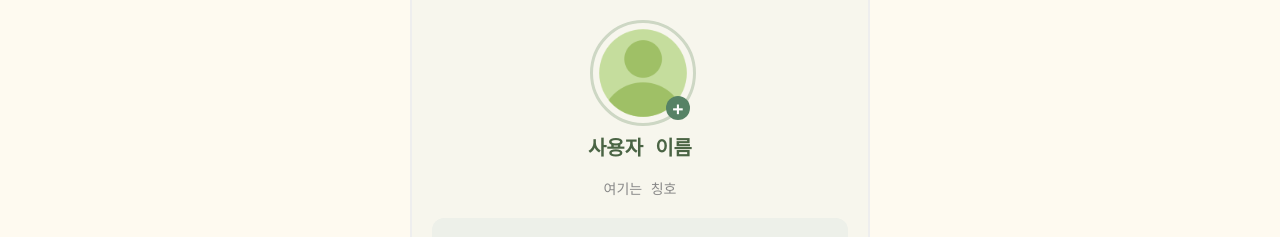
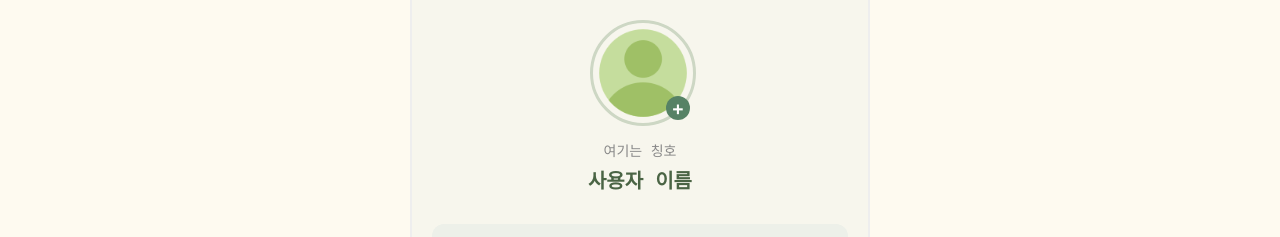
Before and after one commit to 1eeze/plantcare-front, a Vue app: page /profile in a window 1280 px wide. Shown: the top 237 px of the page. Built offline with nearby package versions, Linux system fonts and the light colour scheme.

Commit message:
사진 오류, 프로필 수정

```diff
--- a/src/components/Profile/ProfileView.vue
+++ b/src/components/Profile/ProfileView.vue
@@ -6,8 +6,8 @@
       <input type="file" id="profile-upload" @change="changeProfileImage" hidden />
     </div>
 
+    <p class="description">여기는 칭호</p>
     <h2 class="nickname">사용자 이름</h2>
-    <p class="description">여기는 칭호</p>
 
     <div class="stats-box">
       <div class="stat-item">
@@ -90,15 +90,17 @@ const changeProfileImage = (e) => {
 }
 
 .nickname {
-  margin-top: 12px;
   font-size: 20px;
+  margin-bottom: 30px;
+  margin-top: 5px;
   color: #4a6444;
 }
 
 .description {
+  margin-top: 20px;
+  margin-bottom:5px;
   font-size: 14px;
   color: #888;
-  margin-bottom: 20px;
 }
 
 .stats-box {
```
Also changed, not shown: 1 other file (tests, documents, lock files or other folders).
